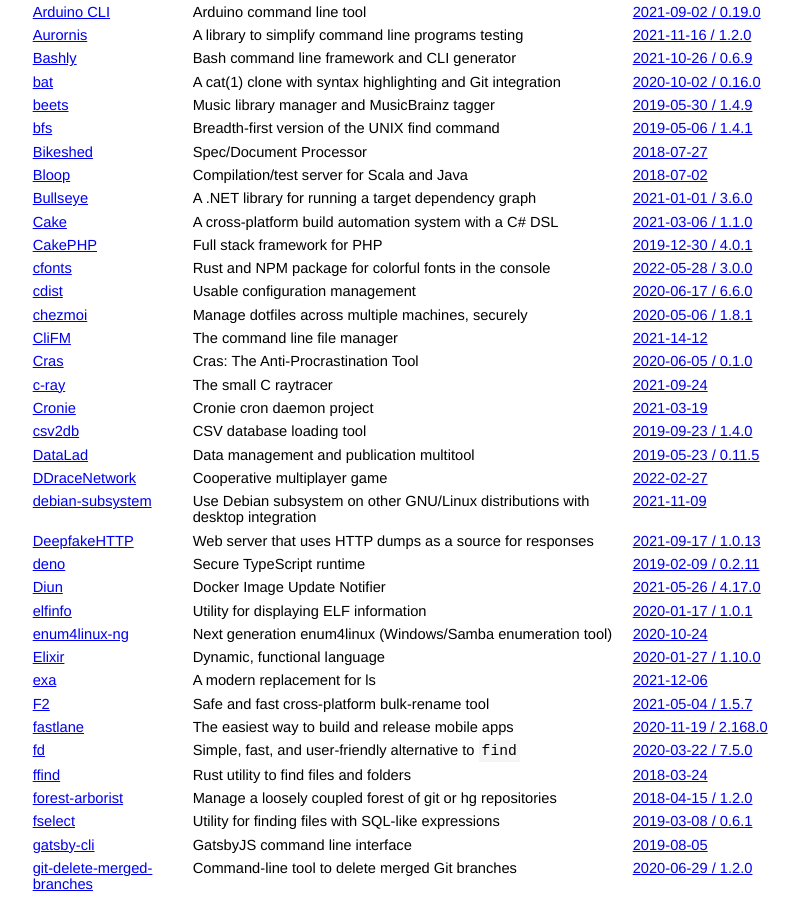
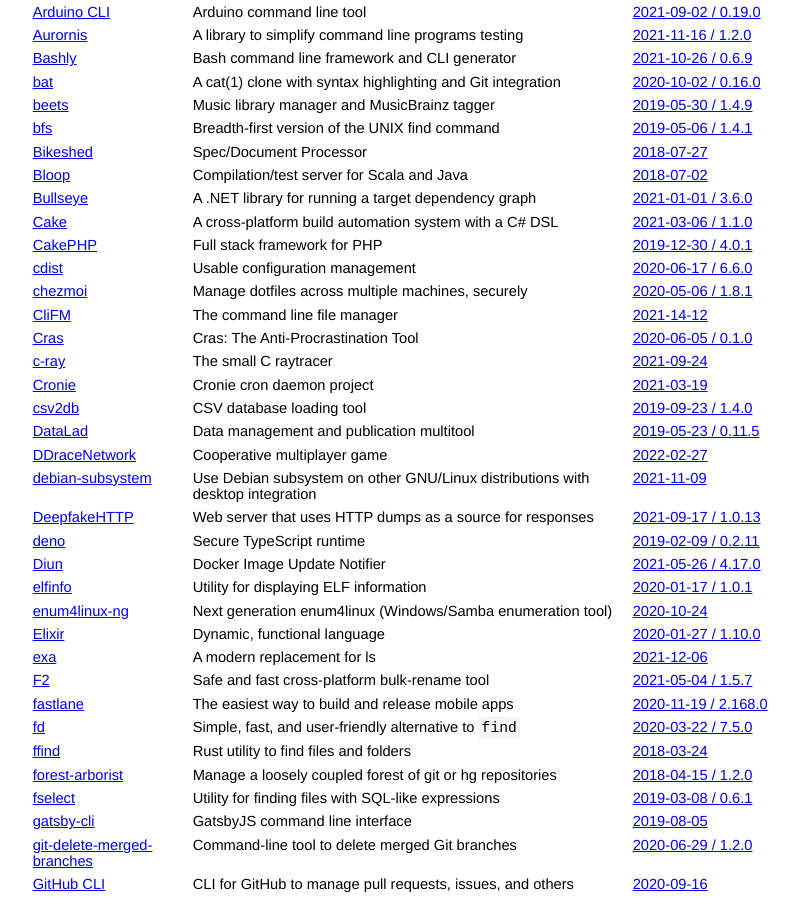
Before and after one commit to jcs/no_color, a Jekyll site: the page built from index.md, in a window 1280 px wide and 900 px high, scrolled down 1954 px. Shown: the whole window, without its empty margins (211-1010 px from the left). Built offline with Jekyll 4.4.1, drawn with Linux system fonts in a browser that asks for light colours; our own code applies the rules of GitHub Pages for plain Markdown files.

Commit message:
removed cfonts from software table

```diff
--- a/index.md
+++ b/index.md
@@ -122,7 +122,6 @@ color via `NO_COLOR`.
 | [Bullseye](https://github.com/adamralph/bullseye) | A .NET library for running a target dependency graph | [2021-01-01 / 3.6.0](https://github.com/adamralph/bullseye/blob/master/CHANGELOG.md#360) |
 | [Cake](https://cakebuild.net) | A cross-platform build automation system with a C# DSL | [2021-03-06 / 1.1.0](https://cakebuild.net/docs/running-builds/configuration/default-configuration-values#disable-colors-in-output-text) |
 | [CakePHP](https://github.com/cakephp/cakephp) | Full stack framework for PHP | [2019-12-30 / 4.0.1](https://github.com/cakephp/cakephp/pull/14158) |
-| [cfonts](https://github.com/dominikwilkowski/cfonts) | Rust and NPM package for colorful fonts in the console | [2022-05-28 / 3.0.0](https://github.com/dominikwilkowski/cfonts/releases/tag/v3.0.0-nodejs) |
 | [cdist](https://www.cdi.st/) | Usable configuration management | [2020-06-17 / 6.6.0](https://code.ungleich.ch/ungleich-public/cdist/-/releases/6.6.0) |
 | [chezmoi](https://chezmoi.io/) | Manage dotfiles across multiple machines, securely | [2020-05-06 / 1.8.1](https://github.com/twpayne/chezmoi/releases/tag/v1.8.1) |
 | [CliFM](https://github.com/leo-arch/clifm) | The command line file manager | [2021-14-12](https://github.com/leo-arch/clifm/commit/c9e0a1384c8f410922731341a3e8ebfe8b98ec27)
```
